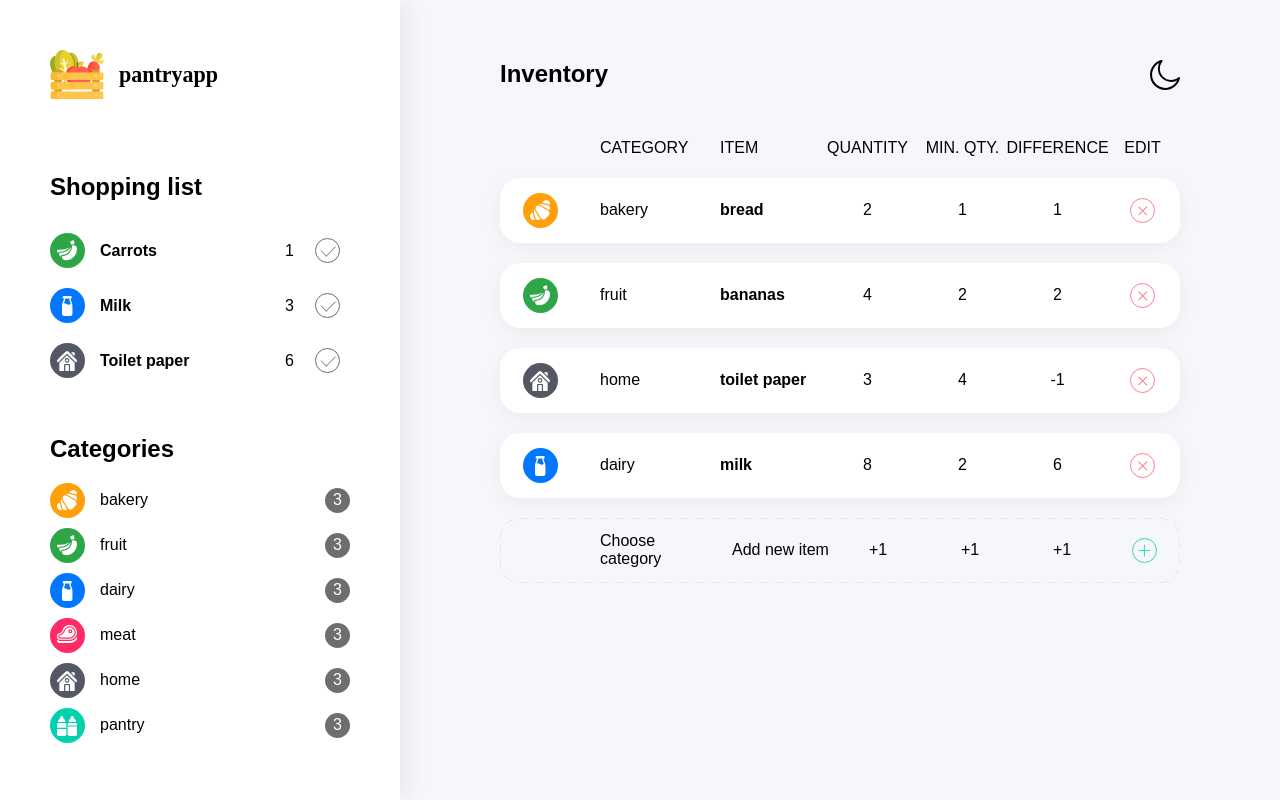
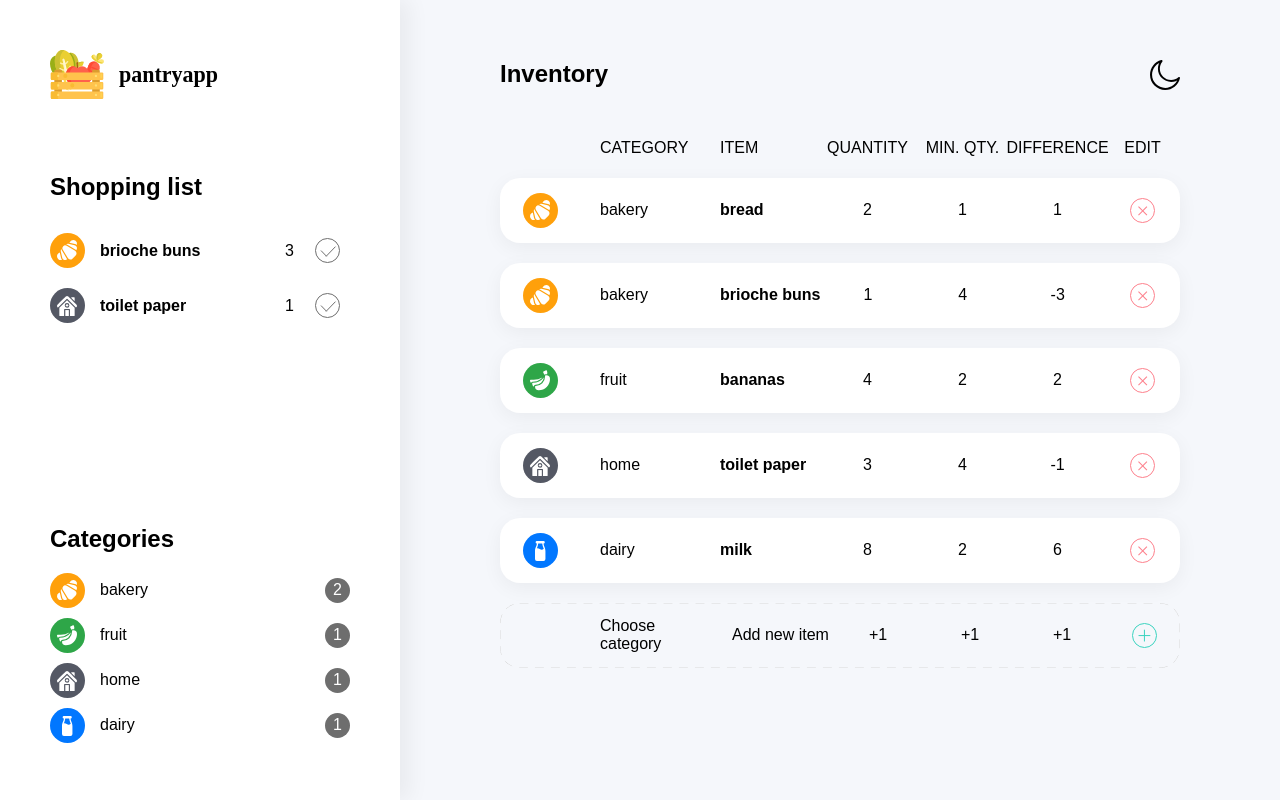
Before and after one commit to nikolasbarwicki/pantry-app_typescript, a React (Create React App) app: page / in a window 1280 px wide. Built offline with nearby package versions, Linux system fonts and the light colour scheme.

Commit message:
Connect shopping list and categories to redux state

```diff
--- a/src/components/sidebar/Categories.tsx
+++ b/src/components/sidebar/Categories.tsx
@@ -1,25 +1,28 @@
 import React from 'react';
+import { useSelector } from 'react-redux';
+import CategoriesItem from './CategoriesItem';
+import { InventoryItem } from '../../actions/types';
 
-import CategoriesItem from './CategoriesItem';
-
-type Category = 'bakery' | 'fruit' | 'dairy' | 'meat' | 'home' | 'pantry';
-
-const categories: Category[] = [
-  'bakery',
-  'fruit',
-  'dairy',
-  'meat',
-  'home',
-  'pantry',
-];
+interface RootState {
+  inventory: InventoryItem[];
+}
 
 const Categories: React.FC = () => {
+  const inventory = useSelector((state: RootState) => state.inventory);
+
+  const categoriesList = [
+    ...inventory
+      .map((el) => el.category)
+      .reduce((acc, e) => acc.set(e, (acc.get(e) || 0) + 1), new Map())
+      .entries(),
+  ];
+
   return (
     <div>
       <h2>Categories</h2>
       <div>
-        {categories.map((el) => (
-          <CategoriesItem category={el} />
+        {categoriesList.map((el) => (
+          <CategoriesItem category={el[0]} amount={el[1]} />
         ))}
       </div>
     </div>
--- a/src/components/sidebar/CategoriesItem.tsx
+++ b/src/components/sidebar/CategoriesItem.tsx
@@ -7,6 +7,7 @@ type Category = 'bakery' | 'fruit' | 'dairy' | 'meat' | 'home' | 'pantry';
 
 interface Props {
   category: Category;
+  amount: number;
 }
 
 const Wrapper = styled.div`
@@ -28,13 +29,13 @@ const Value = styled.div`
   text-align: center;
 `;
 
-const CategoriesItem: React.FC<Props> = ({ category }) => {
+const CategoriesItem: React.FC<Props> = ({ category, amount }) => {
   return (
     <Wrapper>
       <Icon type={category} />
       <span>{category}</span>
       <span />
-      <Value>3</Value>
+      <Value>{amount}</Value>
     </Wrapper>
   );
 };
--- a/src/components/sidebar/ShoppingList.tsx
+++ b/src/components/sidebar/ShoppingList.tsx
@@ -1,15 +1,29 @@
 import React from 'react';
-
+import { useSelector } from 'react-redux';
 import ShoppingListItem from './ShoppingListItem';
 
+import { InventoryItem } from '../../actions/types';
+
+interface RootState {
+  inventory: InventoryItem[];
+}
+
 const ShoppingList: React.FC = () => {
+  const inventory = useSelector((state: RootState) => state.inventory);
+
+  const shoppingList = inventory.filter((el) => el.qty - el.min < 0);
+
   return (
     <div>
       <h2>Shopping list</h2>
       <div>
-        <ShoppingListItem name="Carrots" category="fruit" amount={1} />
-        <ShoppingListItem name="Milk" category="dairy" amount={3} />
-        <ShoppingListItem name="Toilet paper" category="home" amount={6} />
+        {shoppingList.map((el) => (
+          <ShoppingListItem
+            category={el.category}
+            name={el.name}
+            amount={-(el.qty - el.min)}
+          />
+        ))}
       </div>
     </div>
   );
--- a/src/reducers/inventory.ts
+++ b/src/reducers/inventory.ts
@@ -2,6 +2,13 @@ import { InventoryState } from '../actions/types';
 
 const initialState: InventoryState = [
   { id: 'bread', category: 'bakery', name: 'bread', qty: 2, min: 1 },
+  {
+    id: 'brioche buns',
+    category: 'bakery',
+    name: 'brioche buns',
+    qty: 1,
+    min: 4,
+  },
   { id: 'bananas', category: 'fruit', name: 'bananas', qty: 4, min: 2 },
   {
     id: 'toilet paper',
--- a/tsconfig.json
+++ b/tsconfig.json
@@ -1,6 +1,6 @@
 {
   "compilerOptions": {
-    "target": "es5",
+    "target": "es6",
     "lib": ["dom", "dom.iterable", "esnext"],
     "allowJs": true,
     "skipLibCheck": true,
@@ -13,6 +13,7 @@
     "resolveJsonModule": true,
     "isolatedModules": true,
     "noEmit": true,
+    "downlevelIteration": true,
     "jsx": "react"
   },
   "include": ["src"]
```
Also changed, not shown: 1 other file (tests, documents, lock files or other folders).
